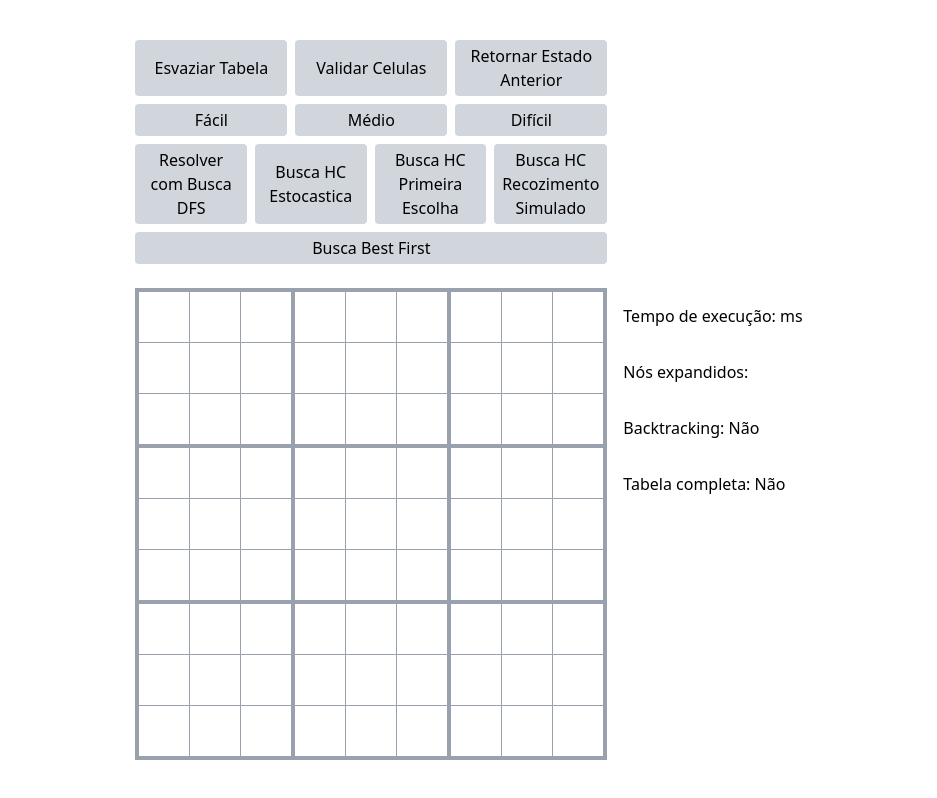
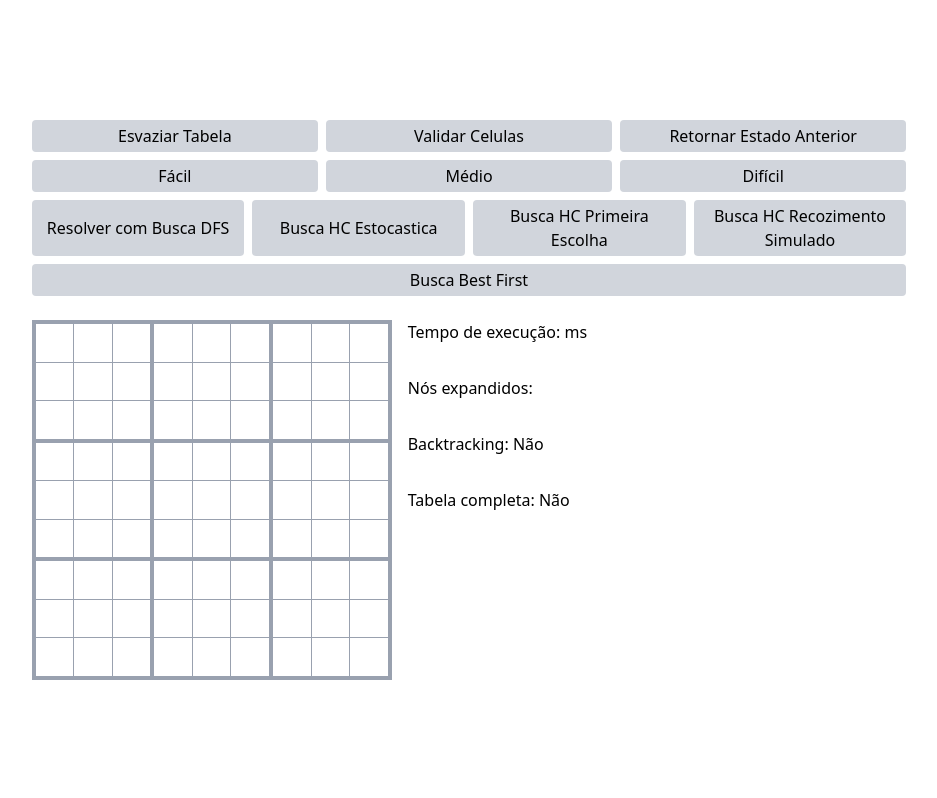
Before and after one commit to joao-smartins/sudoku, a Next.js app: page / in a window 1280 px wide. Shown: the whole page, without its empty margins (171-1108 px from the left). Built offline with nearby package versions, Linux system fonts and the light colour scheme.

Commit message:
styles: ajuste de formatação de tabela

```diff
--- a/src/app/components/BarraConfiguracoes/BarraConfiguracoes.tsx
+++ b/src/app/components/BarraConfiguracoes/BarraConfiguracoes.tsx
@@ -51,7 +51,7 @@ const BarraConfiguracoes = ({
   return (
     <div
       id="configurações"
-      className="flex flex-col gap-2 max-w-73 sm:max-w-118"
+      className="flex flex-col gap-2"
     >
       <div className="flex flex-wrap justify-between gap-2">
         <BotaoControle
--- a/src/app/components/BarraMetricas/BarraMetricas.tsx
+++ b/src/app/components/BarraMetricas/BarraMetricas.tsx
@@ -7,7 +7,7 @@ const BarraMetricas = (props: BarraMetricasProps) => {
   return (
     <div
       id="métricas"
-      className="flex flex-col gap-1 pl-4 justify-center flex-wrap"
+      className="flex flex-col gap-1 flex-wrap"
     >
       <span className="text-sm sm:text-base">
         Tempo de execução: {metricas?.tempoExecucao.toFixed(2)} ms
--- a/src/app/components/BotaoCelula/BotaoCelula.tsx
+++ b/src/app/components/BotaoCelula/BotaoCelula.tsx
@@ -16,7 +16,8 @@ const BotaoCelula = (props: BotaoTabelaProps) => {
       onKeyDown={onKeyDown}
       onFocus={onFocus}
       aria-label={alt}
-      className={`h-7.5 w-7.5 sm:h-12.5 sm:w-12.5 p-0 flex items-center justify-center hover:bg-blue-100 hover:cursor-pointer ${classeCelula}`}
+      className={`w-[0.5625rem] h-[0.5625rem] sm:w-[1.125rem] sm:h-[1.125rem] md:w-[1.6875rem] md:h-[1.6875rem] lg:w-[2.25rem] lg:h-[2.25rem]
+ p-0 flex items-center justify-center hover:bg-blue-100 hover:cursor-pointer ${classeCelula}`}
     >
       {celula.valor}
     </button>
--- a/src/app/components/Tabela/Tabela.tsx
+++ b/src/app/components/Tabela/Tabela.tsx
@@ -365,8 +365,7 @@ const Tabela = (props: TabelaSudokuProps) => {
   };
 
   return (
-    <section id="sudoku" className="flex flex-row">
-      <div id="tabela-container">
+    <div id="tabela-container" className="flex flex-col">
       <BarraConfiguracoes
         tabela={tabela}
         isLoading={isLoading}
@@ -384,9 +383,10 @@ const Tabela = (props: TabelaSudokuProps) => {
         retornarEstadoAnterior={retornarEstadoAnterior}
       />
       <br />
+      <div className="flex flex-row gap-4">
         <table
           id="tabela"
-          className="border-collapse border-4 border-gray-400 h-67.5 w-67.5 sm:h-112.5 sm:w-112.5"
+          className="border-collapse border-4 border-gray-400  w-[16.875rem] h-[16.875rem] lg:w-[22.5rem] lg:h-[22.5rem]"
         >
           <tbody>
             {tabela.map((linha, i) => (
@@ -409,9 +409,9 @@ const Tabela = (props: TabelaSudokuProps) => {
             ))}
           </tbody>
         </table>
+        <BarraMetricas metricas={metricas} tabela={tabela} />
       </div>
-      <BarraMetricas metricas={metricas} tabela={tabela} />
-    </section>
+    </div>
   );
 };
 export default Tabela;
--- a/src/app/page.tsx
+++ b/src/app/page.tsx
@@ -16,7 +16,7 @@ export default function Home() {
   }, []);
 
   return (
-    <div className="flex flex-col flex-1 items-center justify-center">
+    <section className="flex flex-col flex-1 justify-center items-center">
       {sudokuTable && (
         <Tabela
           tabela={sudokuTable}
@@ -29,6 +29,6 @@ export default function Home() {
           setTabelaAnterior={setTabelaAnterior}
         />
       )}
-    </div>
+    </section>
   );
 }
```
Lines whose indentation alone changed are shown as unchanged.
